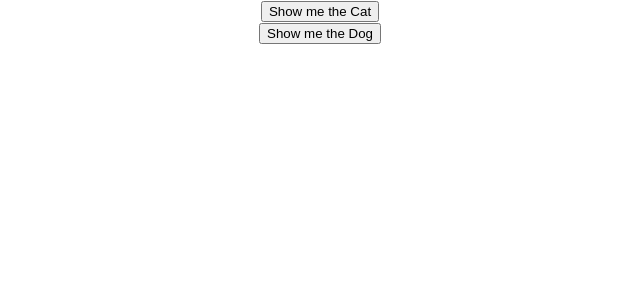
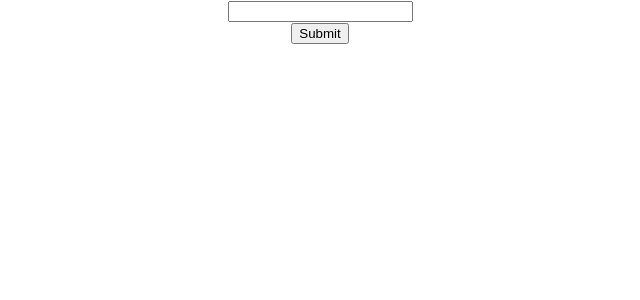
Before and after one commit to Mishmoready/React.js-Week6, a React (Create React App) app in the folder week-6/wednesday/: page / in a window 1280 px wide. Shown: the top 300 px of the page, without its empty margins (320-960 px from the left). Built offline with nearby package versions, Linux system fonts and the light colour scheme.

Commit message:
Updated exercise 2

```diff
--- a/week-6/wednesday/src/App.js
+++ b/week-6/wednesday/src/App.js
@@ -9,10 +9,10 @@ import Exercise2 from "./Exercise2";
 function App() {
   return (
     <div className="App">
-      {/* <Form></Form> */}
+      <Form></Form>
       {/* <CondRendering></CondRendering> */}
       {/* <Exercise1></Exercise1> */}
-      <Exercise2></Exercise2>
+      {/* <Exercise2></Exercise2> */}
     </div>
   );
 }
--- a/week-6/wednesday/src/Exercise2.js
+++ b/week-6/wednesday/src/Exercise2.js
@@ -11,12 +11,19 @@ export default function Exercise2() {
       "https://image.cnbcfm.com/api/v1/image/105992231-1561667465295gettyimages-521697453.jpeg?v=1561667497&w=1600&h=900"
     );
 
+  const handleShowFrog = () =>
+    setAnimalImageURL(
+      "https://images.newscientist.com/wp-content/uploads/2020/09/22145012/big-frog-eyes.jpg?crop=4:3,smart&width=1200&height=900&upscale=true"
+    );
+
   return (
     <div>
       <button onClick={handleShowCat}>Show me the Cat</button>
       <br />
       <button onClick={handleShowDog}>Show me the Dog</button>
       <br />
+      <button onClick={handleShowFrog}>Show me the Frog</button>
+      <br />
       <img src={animalImageURL} />
     </div>
   );
```
